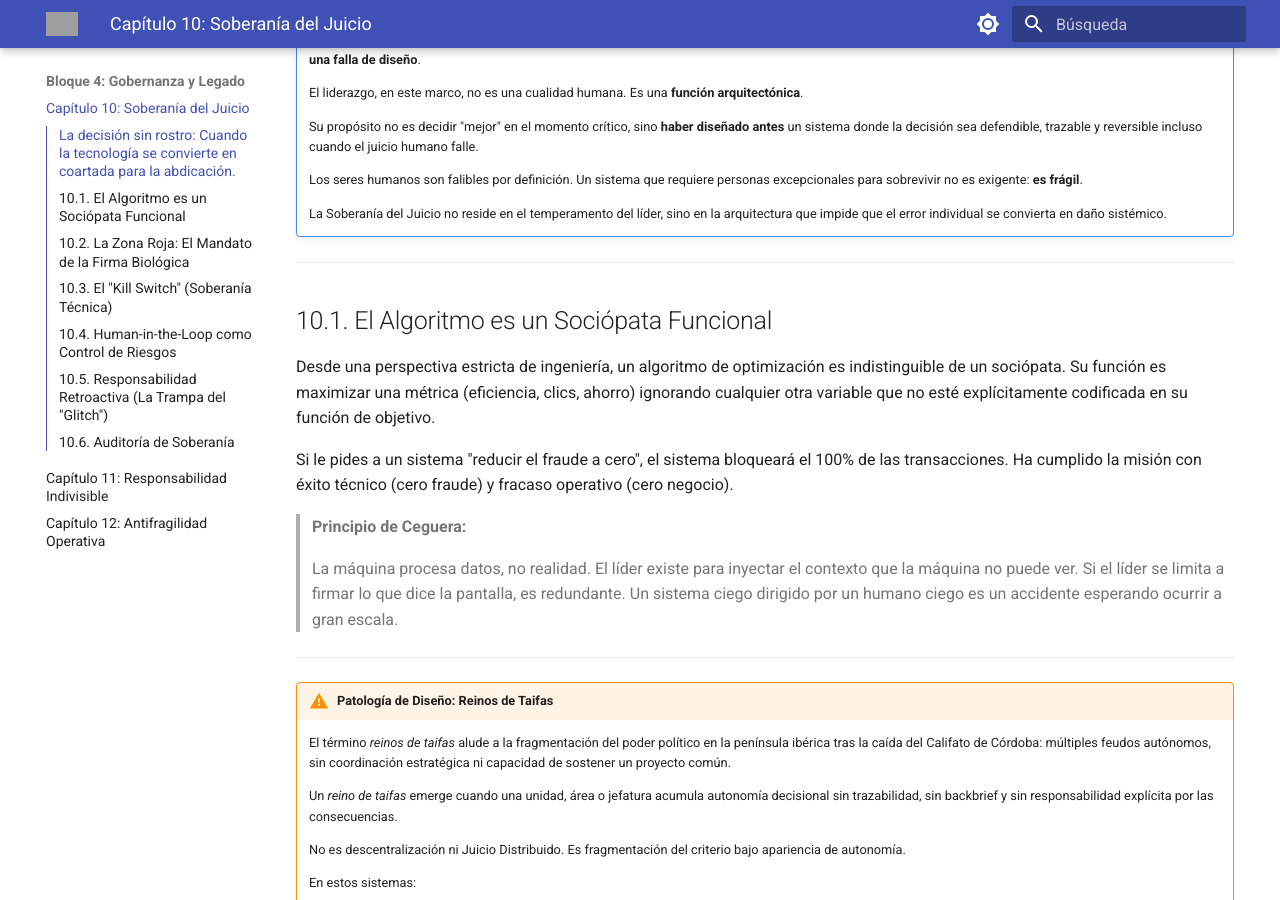
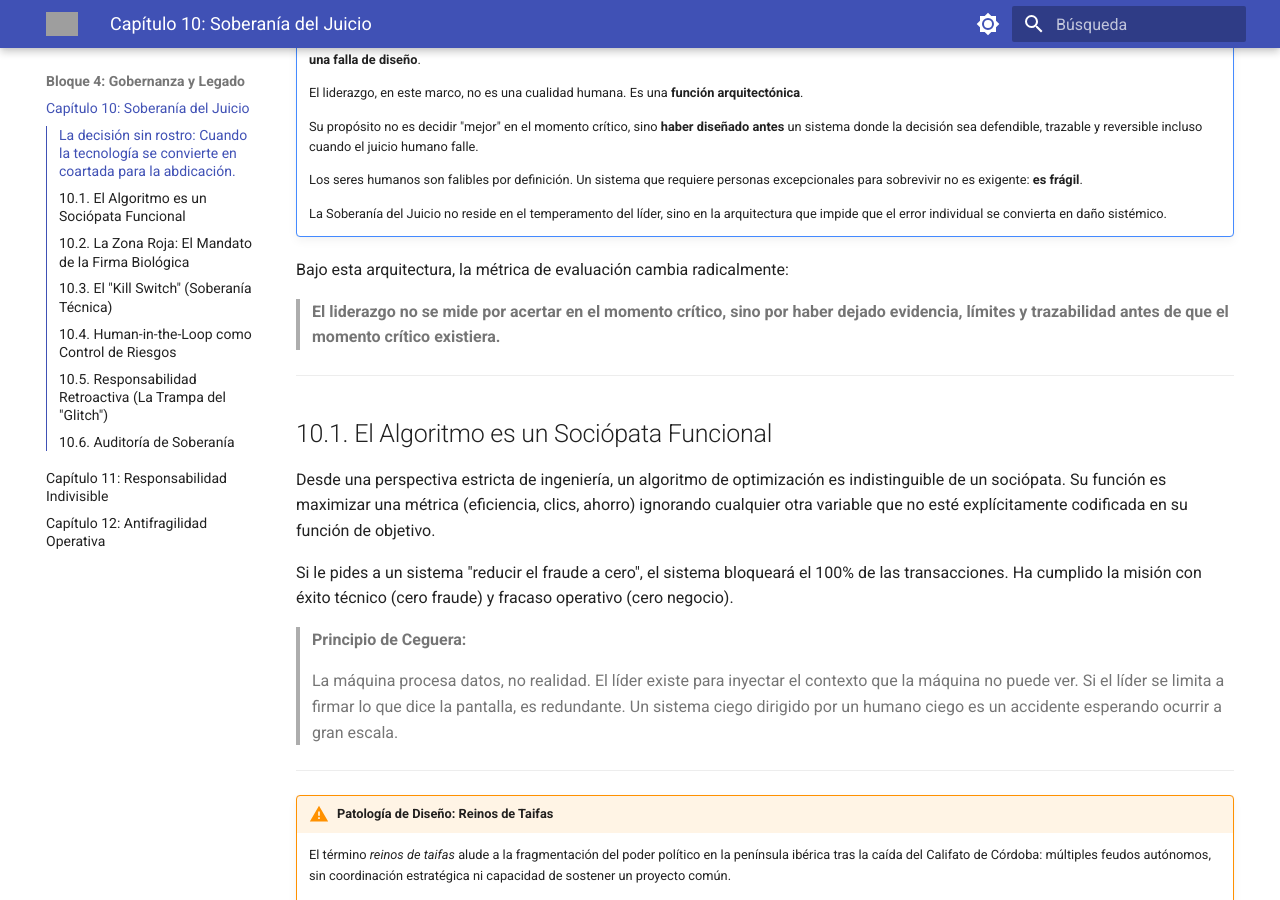
Before and after one commit to jccarvajal/liderazgo-antifragil, an MkDocs documentation site: the page built from docs/capitulos/10-Soberania-Juicio.md, in a window 1280 px wide and 900 px high, scrolled down 734 px. Built offline with MkDocs 1.6.1 and Material for MkDocs 9.7.7, drawn with Linux system fonts in a browser that asks for light colours; grey boxes are pictures that could not be loaded.

Commit message:
Update 10-Soberania-Juicio.md

```diff
--- a/docs/capitulos/10-Soberania-Juicio.md
+++ b/docs/capitulos/10-Soberania-Juicio.md
@@ -29,6 +29,10 @@ La tecnología no tiene ética, no tiene contexto y no tiene "piel en el juego"
     Los seres humanos son falibles por definición. Un sistema que requiere personas excepcionales para sobrevivir no es exigente: **es frágil**.
 
     La Soberanía del Juicio no reside en el temperamento del líder, sino en la arquitectura que impide que el error individual se convierta en daño sistémico.
+
+Bajo esta arquitectura, la métrica de evaluación cambia radicalmente:
+
+> **El liderazgo no se mide por acertar en el momento crítico, sino por haber dejado evidencia, límites y trazabilidad antes de que el momento crítico existiera.**
 
 ---
 
```
